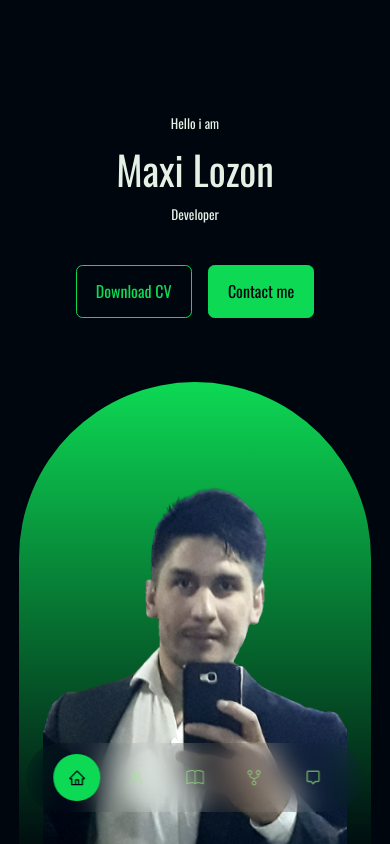
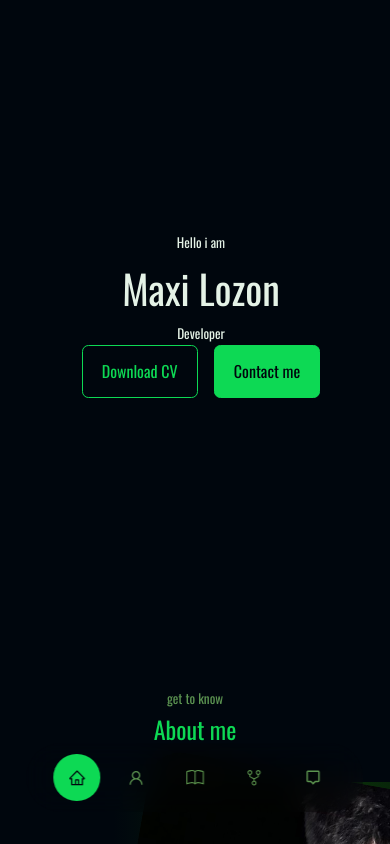
Before and after one commit to MaximilianoLozon/portfolio-maxi-vite, a React (Vite) app: page / in a window 390 px wide. Shown: the top 844 px of the page. Built offline with nearby package versions, Linux system fonts and the light colour scheme.

Commit message:
responsive header

```diff
--- a/src/components/header/Header.jsx
+++ b/src/components/header/Header.jsx
@@ -8,15 +8,22 @@ const Header = () => {
   return (
     <header>
       <div className="container header__container">
+
+        <div className='grid__content'>
+          <div className='izq'>
           <h5>Hello i am</h5>
           <h1>Maxi Lozon</h1>
           <h5 className="tex-ligth">Developer</h5>
           <CTA/>
-        <HeaderSocials/>
+          </div>
+          <div className='der'>
             <div className="me">
               <img src={ME} alt="me" />
             </div>
+          </div>
+        </div>
 
+        <HeaderSocials/>
       </div>
     </header>
   )
--- a/src/components/header/header.css
+++ b/src/components/header/header.css
@@ -11,7 +11,7 @@ header{
 
 /*call to accion button*/
 .cta{
-    margin-top: 2.5rem;
+    margin-top: 5rem;
     display: flex;
     gap: 1rem;
     justify-content: center;
@@ -31,15 +31,20 @@ header{
     height: 3rem;
     background: var(--color-primary);
 }
+.grid__content{
+    display: grid;
+    grid-template-columns: 1fr 1fr;
+    text-align: center;
+}
+.izq{
+    margin: 0 auto;
+}
 /*imagen*/
 .me{
     background: linear-gradient(var(--color-primary), transparent);
-    width: 22rem;
-    height: 30rem;
+    width: 24rem;
+    height: 35rem;
     position: absolute;
-    left: 50%;
-    transform: translateX(-50%);
-    margin-top: 4rem;
     border-radius: 12rem 12rem 0 0;
     overflow: hidden;
     padding: 5rem 1.5rem 1.5rem 1.5rem;
@@ -49,11 +54,20 @@ header{
     header{
         height: 70vh;
     }
+    .der{
+        display: none;
+    }
+    .izq{
+        padding: 50% 26% 50%;
+    }
+    .izq>h5, .izq>h1, .izq > .cta{
+        margin: 0 auto;
+    }
 }
 /* media queries : small*/
 @media screen and (max-width: 500px) {
     header{
-        height: 100vh;
+        height: 70vh;
     }
     .header__socials{
         display: none;
```
Lines whose indentation alone changed are shown as unchanged.
